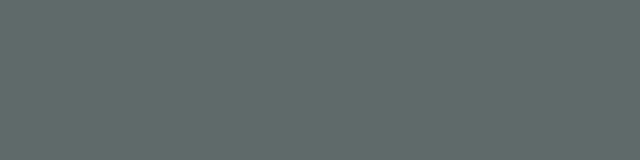
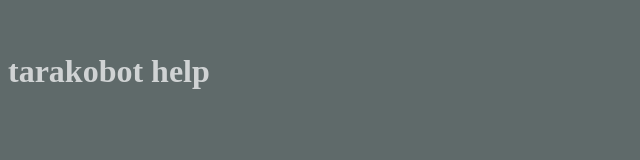
Before and after one commit to tarakobot-family/tarakobot-help, a plain HTML site: page index.html in a window 1280 px wide. Shown: the whole page, without its empty margins (0-640 px from the left). Drawn offline with Linux system fonts and the light colour scheme.

Commit message:
Update index.html

```diff
--- a/index.html
+++ b/index.html
@@ -8,6 +8,6 @@
     <link rel="b" href="">
 </head>
 <body bgcolor="#5F6A6A" text="#D0D3D4">
-
+    <h1>tarakobot help</h1>
 </body>
 </html>
```
